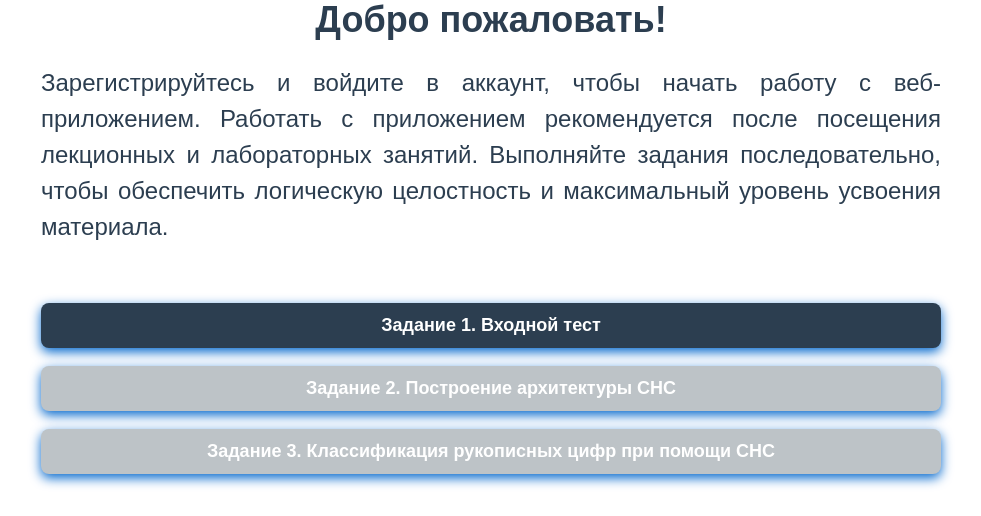
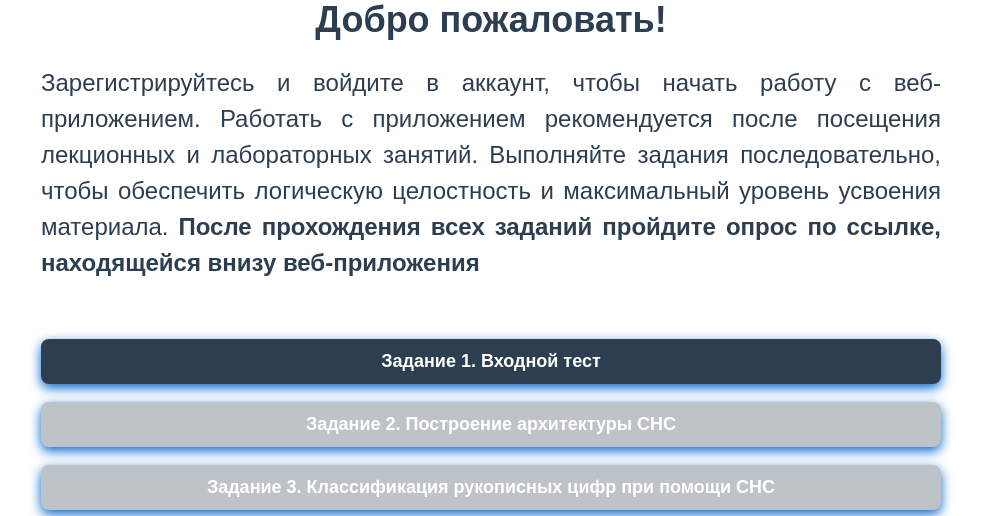
Before and after one commit to llightmoonl/sns, a Flask app: page / in a window 1280 px wide. Shown: the part 170-686 px from the top of the page, without its empty margins (149-1130 px from the left). Run offline with Flask 3, Linux system fonts and the light colour scheme.

Commit message:
qwerty pro max ultra

```diff
--- a/templates/index.html
+++ b/templates/index.html
@@ -35,7 +35,8 @@
             Работать с приложением рекомендуется после посещения
             лекционных и лабораторных занятий. Выполняйте задания последовательно,
             чтобы обеспечить логическую целостность и
-            максимальный уровень усвоения материала.</p>
+            максимальный уровень усвоения материала. <b>После прохождения всех заданий
+            пройдите опрос по ссылке, находящейся внизу веб-приложения</b></p>
         </div>
         <a href="zadanie1" class="btn">Задание 1. Входной тест</a>
         <a href="{{ url_for('zadanie2') if z1_passed else 'javascript:void(0);' }}"
```
